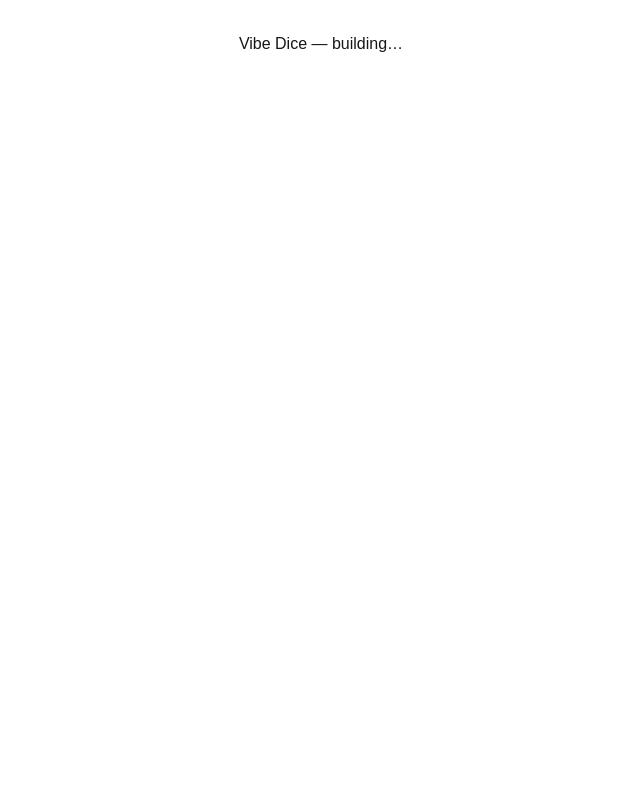
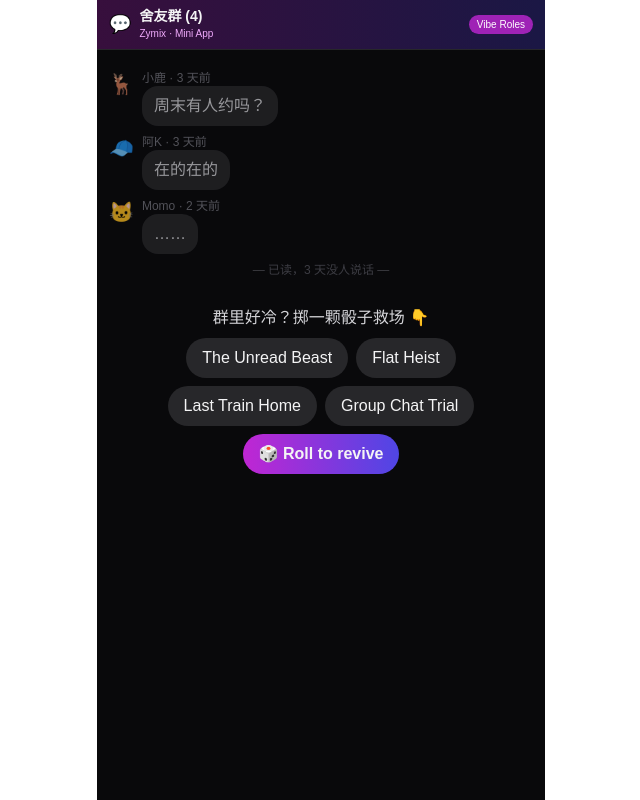
Before and after one commit to suzyeth/vibe-roles, a Next.js app: page / in a window 1280 px wide. Shown: the whole page, without its empty margins (319-959 px from the left). Built offline with nearby package versions, Linux system fonts and the light colour scheme.

Commit message:
feat: Vibe Dice quest state machine + live fate fetch

```diff
--- a/app/page.tsx
+++ b/app/page.tsx
@@ -1,3 +1,117 @@
+"use client";
+import { useRef, useState } from "react";
+import { PRESET_MEMBERS } from "@/data/members";
+import { DEAD_GROUP } from "@/data/deadGroup";
+import { QUEST_THEMES } from "@/data/quest";
+import { MiniAppBar } from "@/components/MiniAppBar";
+import { DeadGroup } from "@/components/DeadGroup";
+import { MessageBubble, type ChatMsg } from "@/components/MessageBubble";
+import { DiceRoller } from "@/components/DiceRoller";
+import { RollResultBanner } from "@/components/RollResultBanner";
+import { FateCardList } from "@/components/FateCardList";
+import { QuestCard } from "@/components/QuestCard";
+import type { Quest, FateCard, QuestCard as QC } from "@/lib/schema";
+
+type Phase = "cold" | "loading" | "playing" | "ended";
+const TOTAL_ROUNDS = 3;
+
 export default function Home() {
-  return <main className="p-8 text-center">Vibe Dice — building…</main>;
+  const [phase, setPhase] = useState<Phase>("cold");
+  const [quest, setQuest] = useState<Quest | null>(null);
+  const [msgs, setMsgs] = useState<ChatMsg[]>([]);
+  const [round, setRound] = useState(0);
+  const [last, setLast] = useState<{ roll: number; label: string } | null>(null);
+  const [fate, setFate] = useState<FateCard[]>([]);
+  const [card, setCard] = useState<QC | null>(null);
+  const [showShare, setShowShare] = useState(false);
+  const idRef = useRef(0);
+  const questId = useRef<string>("");
+  const recent = useRef<string>("");
+
+  const nextId = () => `m${idRef.current++}`;
+  const shareUrl = typeof window !== "undefined" && questId.current ? `${window.location.origin}/q/${questId.current}` : "";
+  function push(author: string, text: string, kind: ChatMsg["kind"]) {
+    setMsgs((m) => [...m, { id: nextId(), author, avatar: kind === "narration" ? "🎬" : "🎲", text, kind }]);
+  }
+
+  async function start(theme: string) {
+    setPhase("loading"); setMsgs([]); setRound(0); setLast(null); setFate([]); setCard(null); setShowShare(false);
+    questId.current = `q_${idRef.current++}_${theme.length}`;
+    const res = await fetch("/api/quest", { method: "POST", headers: { "Content-Type": "application/json" }, body: JSON.stringify({ questId: questId.current, members: PRESET_MEMBERS.map((m) => m.name), theme }) });
+    const q: Quest = await res.json();
+    setQuest(q); recent.current = q.scene.setup;
+    push("旁白", q.scene.setup, "narration");
+    setPhase("playing");
+  }
+
+  async function onRoll(n: number) {
+    // pull any friend interference submitted via the share link before resolving the roll
+    try {
+      const f = await (await fetch(`/api/fate?questId=${questId.current}`)).json();
+      if (Array.isArray(f.cards)) setFate(f.cards);
+    } catch { /* fate fetch is best-effort */ }
+    const res = await fetch("/api/roll", { method: "POST", headers: { "Content-Type": "application/json" }, body: JSON.stringify({ questId: questId.current, roll: n, recent: recent.current }) });
+    const r = await res.json();
+    setLast({ roll: r.roll, label: r.label });
+    push("旁白", r.narration, "narration");
+    recent.current = r.narration;
+    const next = round + 1; setRound(next);
+    if (next === 1) setShowShare(true);
+    if (next >= TOTAL_ROUNDS) await finish(r.roll);
+  }
+
+  async function finish(finalRoll: number) {
+    const res = await fetch("/api/questcard", { method: "POST", headers: { "Content-Type": "application/json" }, body: JSON.stringify({ questId: questId.current, finalRoll, summary: recent.current }) });
+    setCard(await res.json()); setPhase("ended");
+  }
+
+  return (
+    <main className="mx-auto flex h-screen max-w-md flex-col bg-zinc-950 text-zinc-100">
+      <MiniAppBar />
+      <div className="flex-1 overflow-y-auto">
+        {phase === "cold" && (
+          <div>
+            <DeadGroup msgs={DEAD_GROUP} />
+            <div className="p-4 text-center">
+              <div className="mb-2 text-zinc-300">群里好冷？掷一颗骰子救场 👇</div>
+              <div className="flex flex-wrap justify-center gap-2">
+                {QUEST_THEMES.map((t) => (
+                  <button key={t} type="button" onClick={() => start(t)} className="rounded-full bg-zinc-800 px-4 py-2 hover:bg-fuchsia-700">{t}</button>
+                ))}
+                <button type="button" onClick={() => start("")} className="rounded-full bg-gradient-to-r from-fuchsia-600 to-indigo-600 px-4 py-2 font-semibold">🎲 Roll to revive</button>
+              </div>
+            </div>
+          </div>
+        )}
+        {phase === "loading" && <div className="p-8 text-center text-zinc-400">AI 正在生成冒险…🎲</div>}
+        {quest && phase !== "cold" && (
+          <div className="grid grid-cols-2 gap-2 p-3">
+            {quest.players.map((p) => (
+              <div key={p.name} className="rounded-xl bg-gradient-to-br from-fuchsia-700 to-indigo-700 p-3 text-white">
+                <div className="text-xs opacity-80">{p.name}</div><div className="font-bold">{p.role}</div><div className="text-xs opacity-90">{p.ability}</div>
+              </div>
+            ))}
+          </div>
+        )}
+        <FateCardList cards={fate} />
+        {msgs.map((m) => <MessageBubble key={m.id} msg={m} />)}
+        {last && phase === "playing" && <RollResultBanner roll={last.roll} label={last.label} />}
+        {phase === "ended" && card && <QuestCard card={card} />}
+      </div>
+      {phase === "playing" && (
+        <div className="border-t border-zinc-800">
+          <div className="px-3 pt-2 text-center text-xs text-zinc-400">第 {round + 1}/{TOTAL_ROUNDS} 回合 · 点骰子推进</div>
+          <DiceRoller onRoll={onRoll} />
+          {showShare && shareUrl && (
+            <div className="px-3 pb-3 text-center">
+              <div className="text-xs text-fuchsia-300 mb-1">让 WhatsApp 好友干预故事：</div>
+              <input readOnly value={shareUrl} className="w-full rounded bg-zinc-800 px-2 py-1 text-xs" onFocus={(e) => e.currentTarget.select()} />
+              <a href={shareUrl} target="_blank" className="mt-1 inline-block text-xs underline text-fuchsia-400">打开干预页（演示用）</a>
+            </div>
+          )}
+        </div>
+      )}
+      {phase === "ended" && <button type="button" onClick={() => setPhase("cold")} className="m-3 rounded-full bg-fuchsia-600 py-2 text-white">再来一局 🔁</button>}
+    </main>
+  );
 }
```
